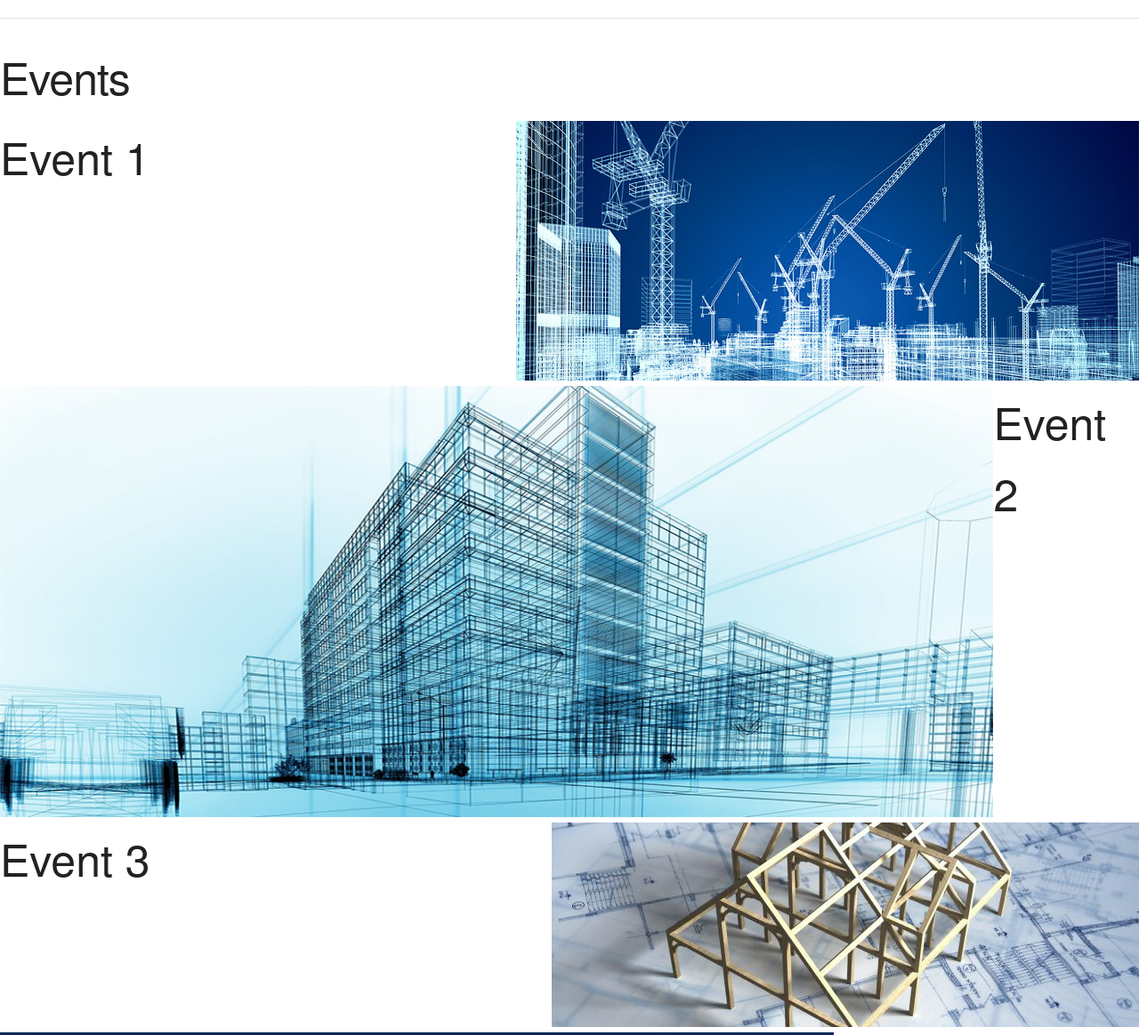
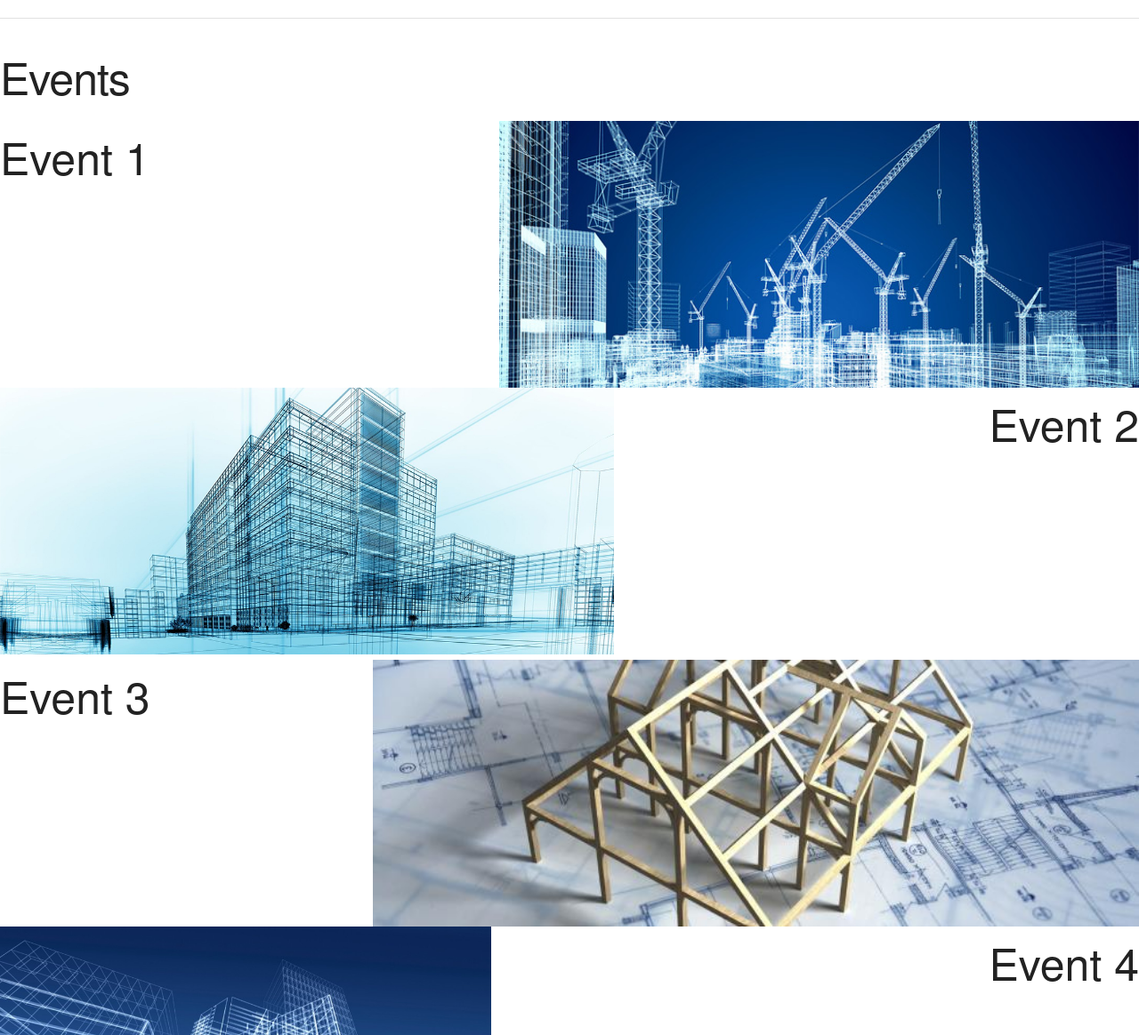
Before and after one commit to teamRaSM/civiloidrnsit2k17, a plain HTML site: page index.html in a window 1280 px wide. Shown: the part 1080-2244 px from the top of the page at 89% size. Drawn offline with Linux system fonts and the light colour scheme.

Commit message:
still doing

```diff
--- a/css/style.css
+++ b/css/style.css
@@ -76,7 +76,17 @@ img{
 footer{
 	background-color: #999;
 }
+.events img{
 
+	height:300px;
+	width:100%;
+}
+.events .im{
+	float:right;
+}
+.events .divhead{
+
+}
 @media screen and (max-width:900px ){
 
 	.headimg{
@@ -84,5 +94,6 @@ footer{
 		height:50vh;
 	}
 	.headcont{
+		text-align: center;
 	}
 }
--- a/index.html
+++ b/index.html
@@ -61,9 +61,9 @@ event of the kind, with a strong motive and purpose.
   <h1>Events</h1>
 <div class="events">
 
-<div class="event" id="e1"><div class="divhead">Event 1</div><div><img src="images/img1.jpg"></div></div>
+<div class="event" id="e1"><div class="divhead">Event 1</div><div><img class="im" src="images/img1.jpg"></div></div>
 <div class="event" id="e2"><div><img src="images/img2.jpg"></div><div class="divhead">Event 2</div></div>
-<div class="event" id="e3"><div class="divhead">Event 3</div><div><img src="images/img3.jpg"></div></div>
+<div class="event" id="e3"><div class="divhead">Event 3</div><div><img class="im" src="images/img3.jpg"></div></div>
 <div class="event" id="e4"><div><img src="images/img4.jpg"></div><div class="divhead">Event 4</div></div>
 <!-- <div class="event" id="e5"><div class="divhead">Event 5</div><div><img src="images/img1.jpg"></div></div>
 <div class="event" id="e6"><div><img src="images/img1.jpg"></div><div class="divhead">Event 6</div></div>
```
